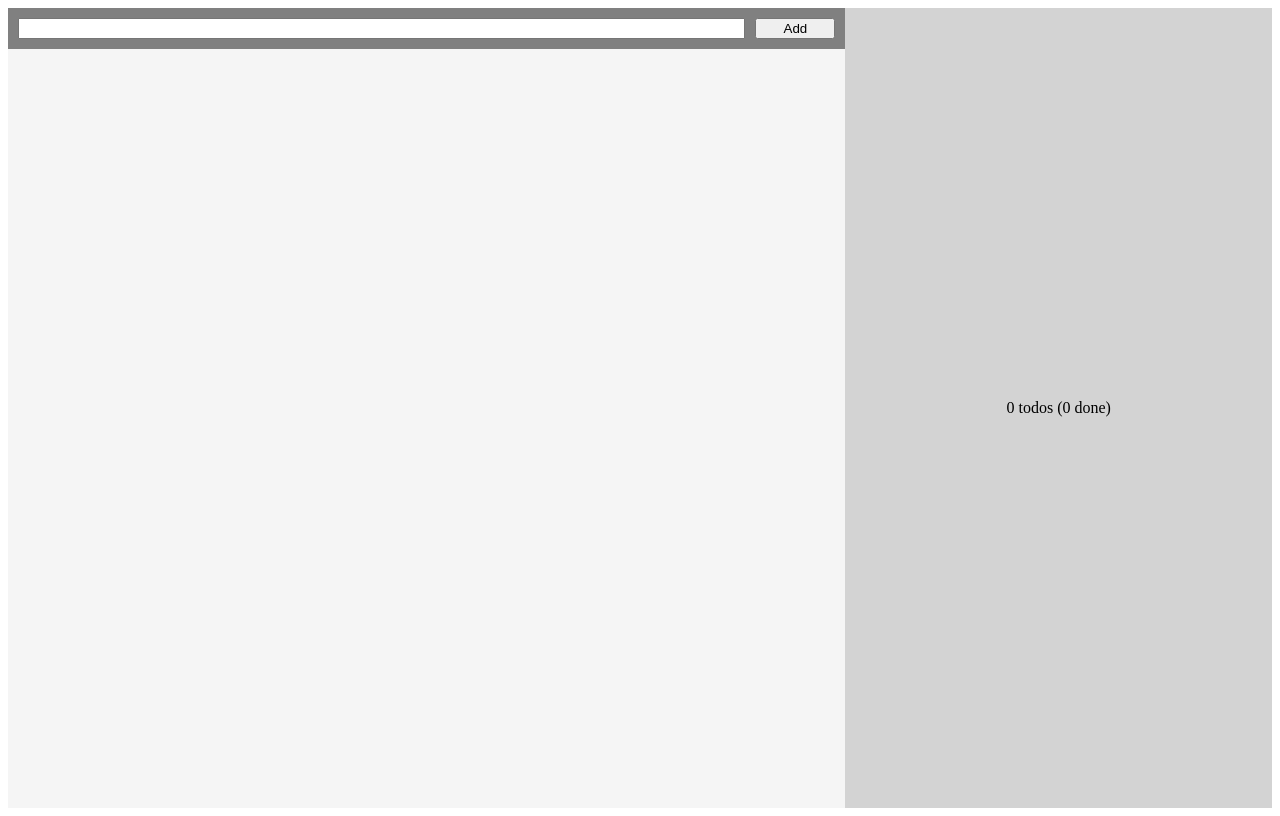
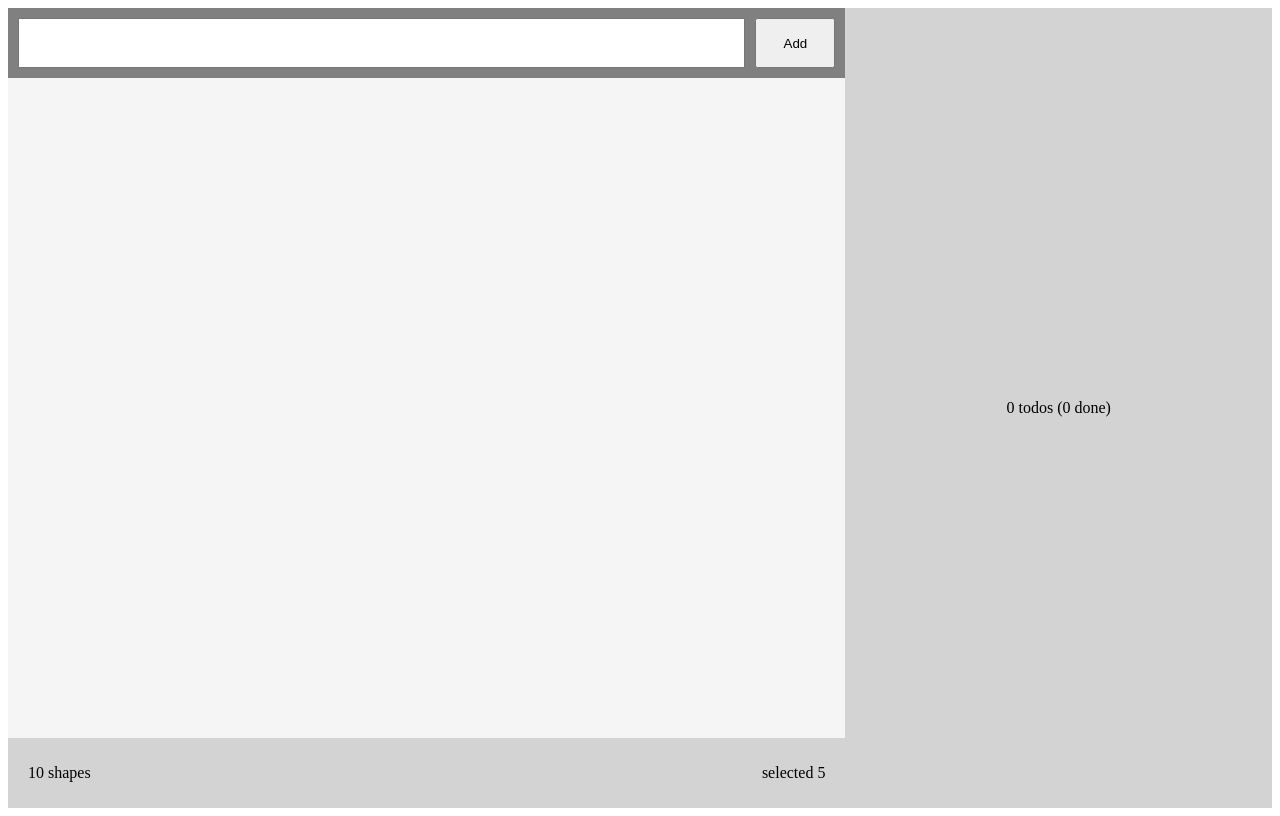
Before and after one commit to Lance-Tsui/typescript, a Preact app in the folder a4/: page / in a window 1280 px wide. Built offline with nearby package versions, Linux system fonts and the light colour scheme.

Commit message:
a4 submission 3

```diff
--- a/a4/src/Form.css
+++ b/a4/src/Form.css
@@ -3,6 +3,7 @@ div#form {
   padding: 10px;
   display: flex;
   gap: 10px;
+  height: 50px;
 }
 
 div#form > input[type="text"] {
--- /dev/null
+++ b/a4/src/Status.css
@@ -0,0 +1,24 @@
+div#status {
+    background-color: lightgray;
+    padding: 10px;
+    display: flex;
+    gap: 10px;
+    height: 50px;
+    justify-content: space-between; /* This will space out the child elements */
+  }
+
+  .status-columnleft {
+    flex: 1; /* This makes both columns take up equal space */
+    display: flex;
+    align-items: center; /* Aligns the text vertically in the center */
+    justify-content: left; /* Centers the text horizontally */
+    margin-left: 10px;
+  }
+
+  .status-columnright {
+    flex: 1; /* This makes both columns take up equal space */
+    display: flex;
+    align-items: center; /* Aligns the text vertically in the center */
+    justify-content: right; /* Centers the text horizontally */
+    margin-right: 10px;
+  }
--- /dev/null
+++ b/a4/src/Status.tsx
@@ -0,0 +1,18 @@
+
+import "./Status.css";
+
+export default function Status() {
+  // Assuming some static values for demonstration
+  const num = 10; // Example number of shapes
+  const numDone = 5; // Example number of selected shapes
+
+  let leftText = `${num} shape${num > 1 ? "s" : ""}`;
+  let rightText = `selected ${numDone}`;
+
+  return (
+    <div id="status">
+      <div class="status-columnleft">{leftText}</div>
+      <div class="status-columnright">{rightText}</div>
+    </div>
+  );
+};
--- a/a4/src/main.tsx
+++ b/a4/src/main.tsx
@@ -2,6 +2,7 @@ import { render } from "preact";
 
 import Form from "./Form";
 import List from "./List";
+import Status from "./Status";
 import Info from "./Info";
 
 import "./main.css";
@@ -17,6 +18,7 @@ export default function App() {
       <div id="left">
         <Form editId={id} initialValue={value || ""} />
         <List />
+        <Status />
       </div>
       <Info />
     </>
```
